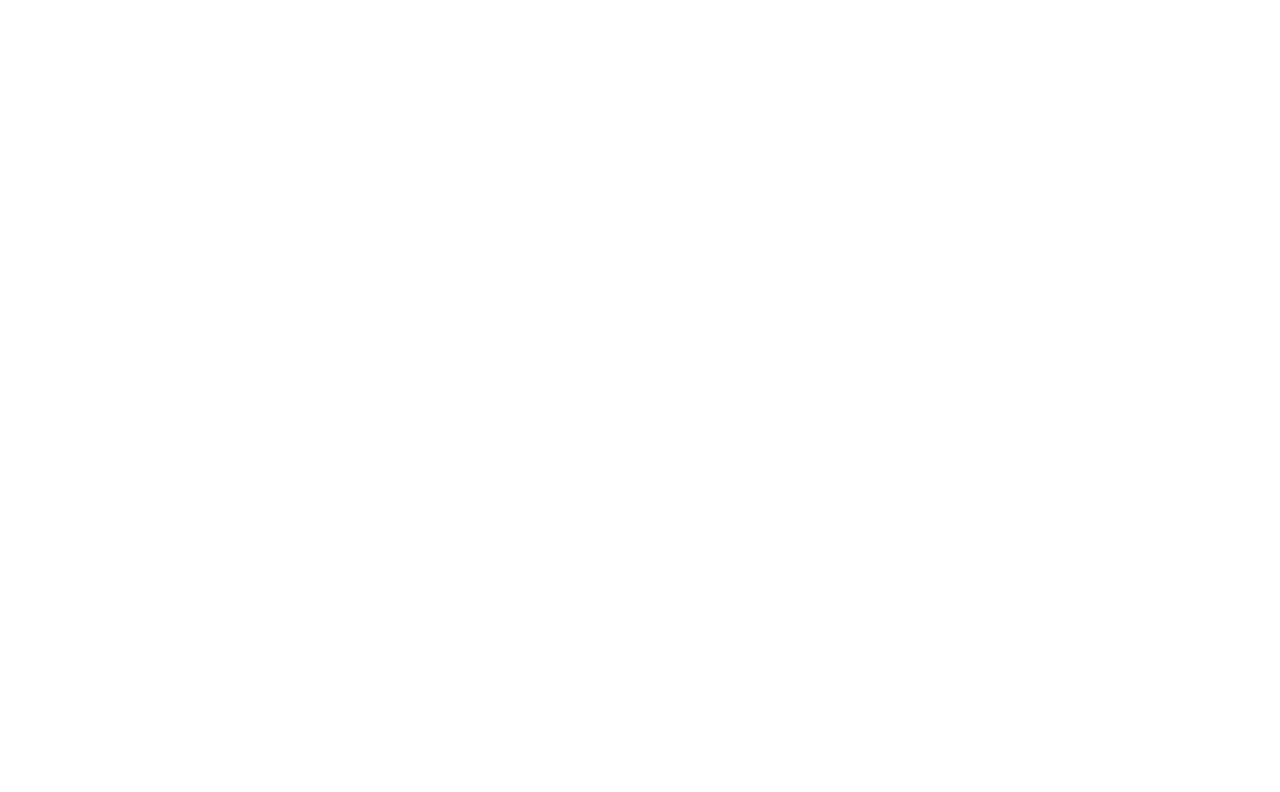
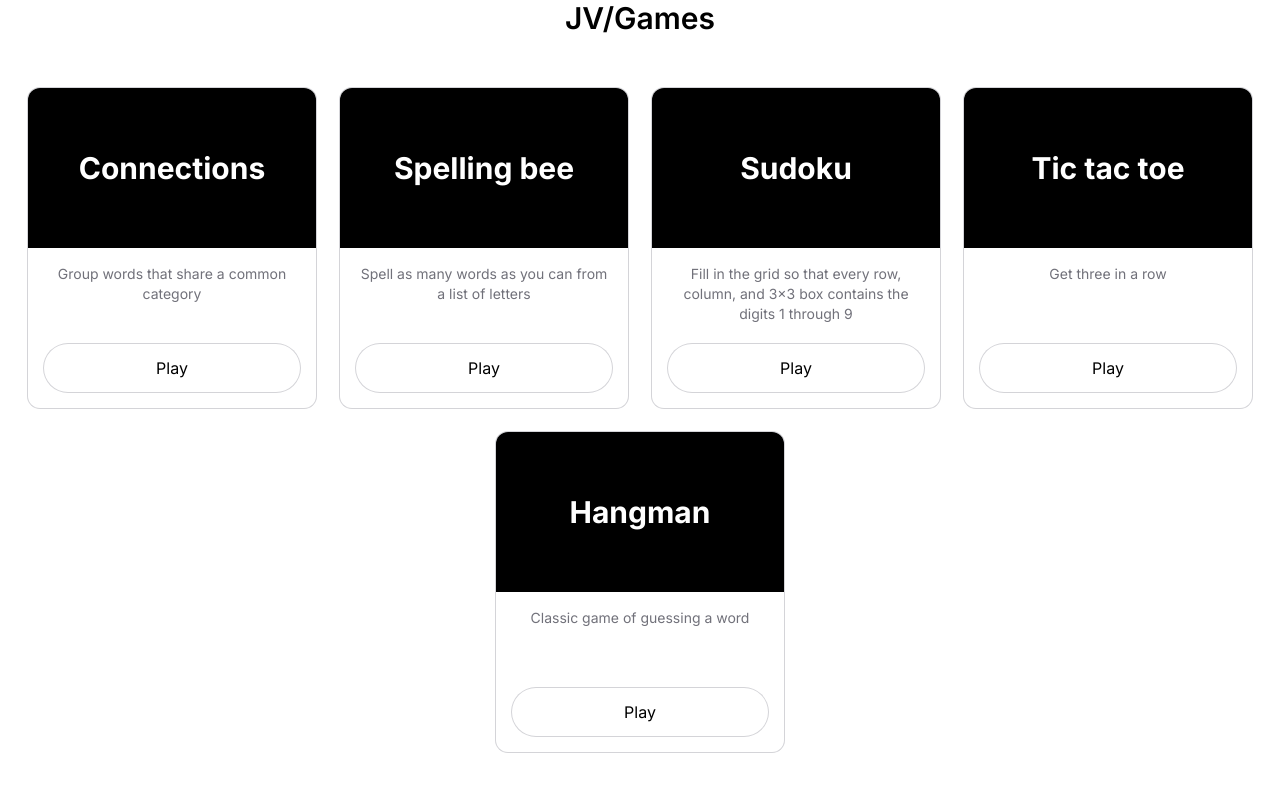
Before and after one commit to JstVex/JV_games, a Next.js app: page / in a window 1280 px wide. Shown: the top 792 px of the page. Built offline with nearby package versions, Linux system fonts and the light colour scheme.

Commit message:
Create home page with sample games

```diff
--- a/app/page.tsx
+++ b/app/page.tsx
@@ -1,7 +1,49 @@
+import Card from "@/components/Card"
+
+const games: { name: string, description: string, link: string }[] = [
+  {
+    name: "Connections",
+    description: "Group words that share a common category",
+    link: "/connections"
+  },
+  {
+    name: "Spelling bee",
+    description: "Spell as many words as you can from a list of letters",
+    link: "/spelling-bee"
+  },
+  {
+    name: "Sudoku",
+    description: "Fill in the grid so that every row, column, and 3x3 box contains the digits 1 through 9",
+    link: "/sudoku"
+  },
+  {
+    name: "Tic tac toe",
+    description: "Get three in a row",
+    link: "/tic-tac-toe"
+  },
+  {
+    name: "Hangman",
+    description: "Classic game of guessing a word",
+    link: "/hangman"
+  }
+]
+
 export default function Home() {
   return (
-    <div>
-
+    <div className="flex flex-col items-center">
+      <h1 className="text-3xl font-semibold">
+        JV/Games
+      </h1>
+      <div className="flex flex-wrap items-center justify-center mt-10">
+        {games.map((game) => (
+          <Card
+            key={game.name}
+            name={game.name}
+            description={game.description}
+            link={game.link}
+          />
+        ))}
+      </div>
     </div>
   )
 }
--- /dev/null
+++ b/components/Card.tsx
@@ -0,0 +1,29 @@
+import Link from "next/link";
+
+interface CardProps {
+    name: string;
+    description: string;
+    link: string;
+}
+
+const Card: React.FC<CardProps> = ({ name, description, link }) => {
+    return (
+        <div className="w-72 h-80 ring-1 ring-zinc-300 m-3 rounded-xl">
+            <div className="bg-black text-white h-1/2 rounded-t-xl p-4 flex items-center justify-center">
+                <h2 className="text-3xl font-bold">
+                    {name}
+                </h2>
+            </div>
+            <div className="p-4 h-1/2 flex flex-col items-center justify-between">
+                <p className="text-zinc-500 text-sm text-center">
+                    {description}
+                </p>
+                <Link href={link} className="ring-1 ring-zinc-300 rounded-full p-3 w-full text-center">
+                    Play
+                </Link>
+            </div>
+        </div>
+    );
+}
+
+export default Card;
```
